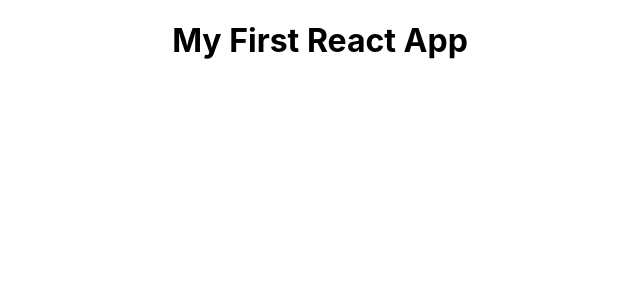
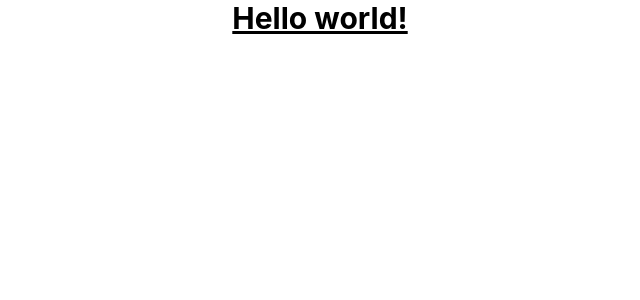
Before and after one commit to oktayesenn/dall-e, a React (Create React App) app: page / in a window 1280 px wide. Shown: the top 300 px of the page, without its empty margins (320-960 px from the left). Built offline with nearby package versions, Linux system fonts and the light colour scheme.

Commit message:
npm install react-router-dom

```diff
--- a/package.json
+++ b/package.json
@@ -8,6 +8,7 @@
     "@testing-library/user-event": "^13.5.0",
     "react": "^18.2.0",
     "react-dom": "^18.2.0",
+    "react-router-dom": "^6.8.1",
     "react-scripts": "5.0.1",
     "web-vitals": "^2.1.4"
   },
@@ -34,5 +35,8 @@
       "last 1 firefox version",
       "last 1 safari version"
     ]
+  },
+  "devDependencies": {
+    "tailwindcss": "^3.2.6"
   }
 }
--- a/src/App.js
+++ b/src/App.js
@@ -4,7 +4,9 @@
 function App() {
   return (
     <div className="App">
-      <h1>My First React App</h1>
+  <h1 class="text-3xl font-bold underline">
+    Hello world!
+  </h1>
     </div>
   );
 }
--- /dev/null
+++ b/tailwind.config.js
@@ -0,0 +1,20 @@
+/** @type {import('tailwindcss').Config} */
+
+module.exports = {
+  content: ['./src/**/*.{js,jsx}'],
+  theme: {
+    extend: {
+      screens: {
+        xs: '480px',
+      },
+      fontFamily: {
+        inter: ['Inter var', 'sans-serif'],
+      },
+      boxShadow: {
+        card: '0 0 1px 0 rgba(189,192,207,0.06),0 10px 16px -1px rgba(189,192,207,0.2)',
+        cardhover: '0 0 1px 0 rgba(189,192,207,0.06),0 10px 16px -1px rgba(189,192,207,0.4)',
+      },
+    },
+  },
+  plugins: [],
+};
```
Also changed, not shown: 1 other file (tests, documents, lock files or other folders).
